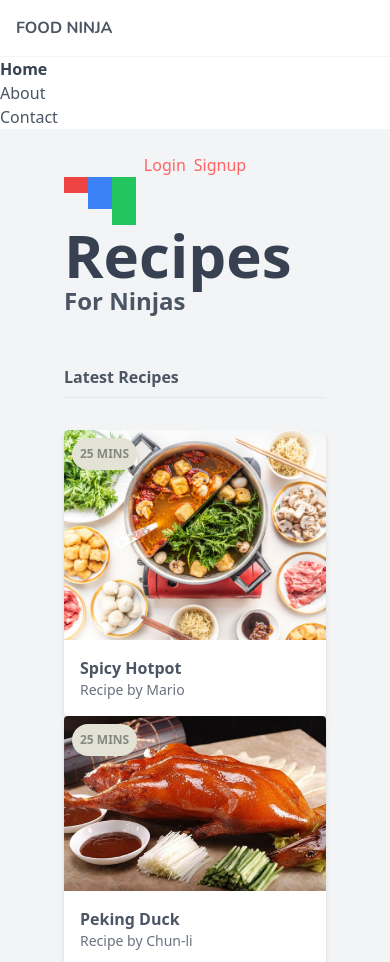
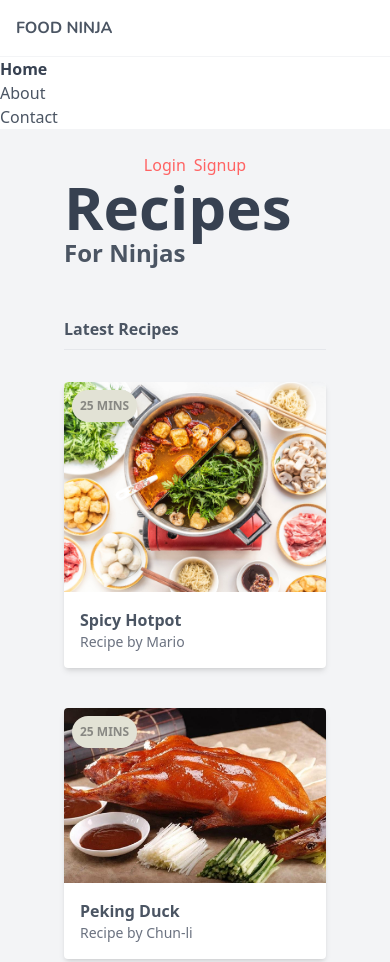
Before and after one commit to T-Pirozzini/Food-Ninja, a website: page src/index.html in a window 390 px wide. Shown: the top 962 px of the page. Drawn offline with nearby package versions, Linux system fonts and the light colour scheme.

Commit message:
apply grid to overall layout and add media queries for responsive design

```diff
--- a/src/index.html
+++ b/src/index.html
@@ -9,8 +9,8 @@
 </head>
 <body class="text-gray-600 font-sans">
 
-  <div class="">
-    <div class="">
+  <div class="grid md:grid-cols-3">
+    <div class="md:col-span-1">
       <nav class="">
         <div>
           <h1 class="font-bold uppercase p-4 border-b border-gray-100 font-body">
@@ -37,16 +37,10 @@
       </nav>
     </div><!-- end nav -->
 
-    <main class="px-16 py-6 bg-gray-100">
+    <main class="px-16 py-6 bg-gray-100 md:col-span-2">
       <div class="flex justify-center md:justify-end">
         <a href="#" class="text-primary">Login</a>
         <a href="#" class="text-primary ml-2">Signup</a>
-      </div>
-
-      <div class="flex items-start">
-        <div class="bg-red-500 h-4 w-6"></div>
-        <div class="bg-blue-500 h-8 w-6"></div>
-        <div class="bg-green-500 h-12 w-6"></div>
       </div>
 
       <header>
@@ -57,7 +51,7 @@
       <div>
         <h4 class="font-bold mt-12 pb-2 border-b border-gray-200">Latest Recipes</h4>
 
-        <div class="mt-8">
+        <div class="mt-8 grid lg:grid-cols-3 gap-10">
           <!-- cards go here -->
           <div class="card">
             <img class="w-full h-54 sm:h-48 object-cover" src="../public/images/hotpot.jpg" alt="hotpot">
```
Also changed, not shown: public/styles.css.
